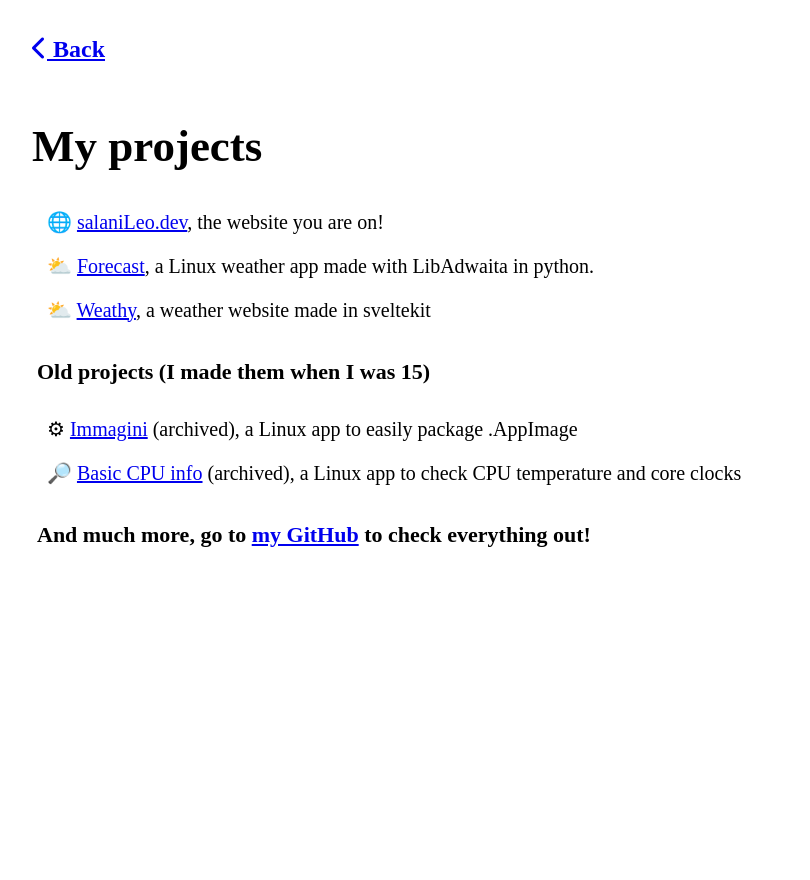
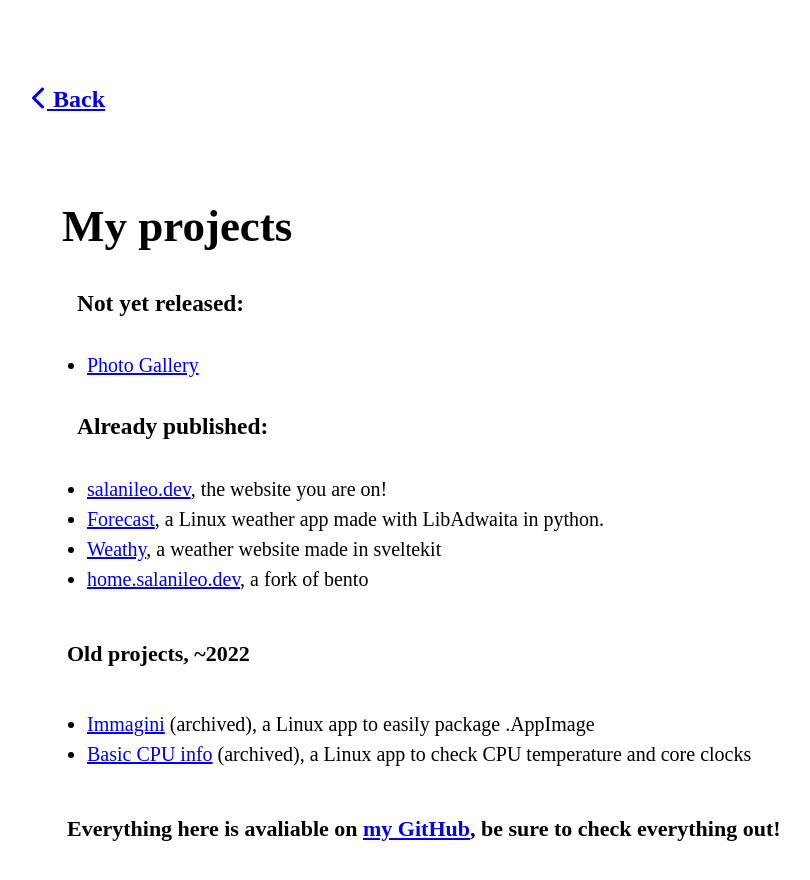
Before and after one commit to SalaniLeo/SalaniLeo, a SvelteKit app: page /projects in a window 1280 px wide. Shown: the top 880 px of the page, without its empty margins (96-906 px from the left). Before the commit the page ends 800 px from the top, so only its background shows below. Built offline with nearby package versions, Linux system fonts and the light colour scheme.

Commit message:
🔧 Update

```diff
--- a/src/app.css
+++ b/src/app.css
@@ -45,7 +45,7 @@
   /* Font colors, different types of text need different colors */
   --font-primary-color: #111111;
   --font-secondary-color: #636363;
-  --font-link-color: #3d3d3d;
+  --font-link-color: #336863;
 
   /* Different elements may need a border, use with caution, might not look good everywhere */
   --border-width-primary: 6px;
@@ -54,16 +54,24 @@
 
 * {
   transition-delay: 0s !important;
-  transition-duration: 0.1s;
+  transition-duration: 0.05s;
   font-family: "Josefin Sans", sans-serif;
+}
+
+a {
+  text-decoration: none;
+  color: var(--font-link-color);
 }
 
 body{
     background-color: var(--primary-color);
     margin: 0px;
     color: var(--font-primary-color);
-    padding-left: 10px;
-    padding-right: 10px;
+    max-height: 100vh;
+    top: 0px;
+    position: absolute;
+    min-width: 100vw;
+    left: 0px;
 }
 
 #pfp{
@@ -81,6 +89,7 @@
     flex-direction: column;
     grid-column-gap: 0px;
     grid-row-gap: 0px;
+    z-index: 24234;
 }
 
 .content > #home > #top, .body-top {
@@ -109,6 +118,11 @@
 
 .fa-paint-roller, .fa-brands, .fa-solid{
   font-size: 1rem;
+}
+
+.fa-linux {
+  font-size: 1.5rem;
+  width: 25px;
 }
 
 .content > #home > #home-body, .body {
@@ -175,7 +189,8 @@
 
 #content > #left > #projects > #subtitle {
     margin-top: 40px;
-    padding-left: 50px;
+    padding-left: 35px;
+    line-height: 40px;
 }
 
 #content > #right {
@@ -269,8 +284,8 @@
       width: 100%;
     }
     #content > #left > #projects > #subtitle {
-      margin-top: 40px;
-      padding-left: 20px;
+      margin-top: 20px;
+      padding-left: 0px;
   }
   #back{
     margin-left: 1rem;
--- /dev/null
+++ b/src/hooks.js
@@ -0,0 +1,5 @@
+export function getSession(request) {
+    return {
+        userAgent: request.headers['user-agent']
+    }
+}
--- a/src/routes/+layout.svelte
+++ b/src/routes/+layout.svelte
@@ -5,16 +5,30 @@
   import { onMount } from "svelte";
   import { getCookie, setTheme } from "$lib";
   let currentTheme = "light";
+  let shadow: HTMLElement;
 
   onMount(() => {
     if (getCookie("theme") != null) {
       currentTheme = getCookie("theme");
-      document.documentElement.dataset.theme == currentTheme;
+      document.documentElement.dataset.theme = currentTheme;
       setTheme(currentTheme, false);
     } else {
       setTheme(currentTheme, true);
     }
   });
+
+  let m = { x: 0, y: 0 };
+
+  function handleMousemove(event: MouseEvent) {
+    return
+    m.x = event.clientX;
+    m.y = event.clientY;
+    console.log(m.x, m.y);
+    if (shadow) {
+      shadow.style.top = `${m.y}px`;
+      shadow.style.left = `${m.x}px`;
+    }
+  }
 
   export let data: LayoutServerData;
 </script>
@@ -24,16 +38,43 @@
   <title>SalaniLeo</title>
 </svelte:head>
 
-<div class="layout">
+<!-- svelte-ignore a11y-no-static-element-interactions -->
+<div class="layout" on:mousemove={handleMousemove}>
+  <div class="root">
     <PageTransition pathname={data.pathname}>
+      <!-- <div class="shadow" bind:this={shadow}></div> -->
       <slot />
     </PageTransition>
+  </div>
 </div>
 
 <style>
 .layout {
+  top: 0px;
+  height: 100vh;
+  position: absolute;
+  width: 100vw;
+  left: 0px;
+}
+.root {
+  padding-top: 50px;
   max-width: 64rem;
   margin: 1rem auto;
   margin-bottom: 0px !important;
 }
+@media screen and (max-width: 890px) {
+  .root {
+    padding-top: 0px;
+  }
+}
+.shadow {
+  position: absolute;
+  width: 10px;
+  height: 10px;
+  background-color: rgba(100, 100, 100, 0.1);
+  box-shadow: 0px 0px 50px 10px var(--tertiary-color);
+  border-radius: 50%;
+  pointer-events: none;
+  z-index: -4;
+}
 </style>
--- a/src/routes/projects/+page.svelte
+++ b/src/routes/projects/+page.svelte
@@ -14,49 +14,64 @@
         </div>
         <div id="content">
           <div style="margin-left: 15px;">
-            <p>
-              🌐 <a class="link" href="https://salanileo.dev">salaniLeo.dev</a>,
-              the website you are on!
-            </p>
-            <p>
-              ⛅ <a class="link" href="https://forecast.salanileo.dev"
-                >Forecast</a
-              >, a Linux weather app made with LibAdwaita in python.
-            </p>
-            <p>
-              ⛅ <a class="link" href="https://weather.salanileo.dev">Weathy</a
-              >, a weather website made in sveltekit
-            </p>
+            <h3>Not yet released:</h3>
+            <ul>
+              <li>
+                <a class="link" href="https://github.com/salanileo/photogallery">Photo Gallery</a>
+              </li>
+            </ul>
+            <h3>Already published:</h3>
+            <ul>
+              <li>
+                <a class="link" href="https://salanileo.dev">salanileo.dev</a>,
+                the website you are on!
+              </li>
+              <li>
+                <a class="link" href="https://forecast.salanileo.dev"
+                  >Forecast</a
+                >, a Linux weather app made with LibAdwaita in python.
+              </li>
+              <li>
+                <a class="link" href="https://weather.salanileo.dev">Weathy</a
+                >, a weather website made in sveltekit
+              </li>
+              <li>
+                <a class="link" href="https://home.salanileo.dev">home.salanileo.dev</a>,
+                a fork of bento
+              </li>
+            </ul>
           </div>
           <div>
             <p
               style="padding-top: 15px; font-size: 22px; font-weight: 700; padding-left: 5px; padding-bottom: 10px;"
             >
-              Old projects (I made them when I was 15)
+              Old projects, ~2022
             </p>
           </div>
           <div style="margin-left: 15px;">
-            <p>
-              ⚙ <a class="link" href="https://github.com/SalaniLeo/Immagini"
+            <ul>
+              <li>
+                <a class="link" href="https://github.com/SalaniLeo/Immagini"
                 >Immagini</a
               > (archived), a Linux app to easily package .AppImage
-            </p>
-            <p>
-              🔎 <a
+              </li>
+              <li>
+                <a
                 class="link"
                 href="https://github.com/SalaniLeo/basic-CPU-info"
                 >Basic CPU info</a
               > (archived), a Linux app to check CPU temperature and core clocks
-            </p>
+              </li>
+            </ul>
           </div>
           <div>
             <p
               style="padding-top: 15px; font-size: 22px; font-weight: 700; padding-left: 5px; padding-bottom: 10px;"
             >
-              And much more, go to <a
+              Everything here is avaliable on <a
                 href="https://github.com/SalaniLeo/"
                 class="link">my GitHub</a
-              > to check everything out!
+              >, be sure to check everything out!
             </p>
           </div>
         </div>
@@ -66,6 +81,19 @@
 </div>
 
 <style>
+  #projects-body {
+    height: fit-content;
+    background-color: var(--secondary-color);
+    padding: 30px;
+    box-shadow: var(--shadow-color-medium) 0px 0px 10px;
+    border-radius: 20px;
+    border-top: var(--border-width-primary) solid var(--accent-color-secondary);
+  }
+  ul {
+    margin: 0px;
+    padding: 10px;
+    line-height: 30px;
+  }
   #top {
     display: flex;
     align-items: center;
--- a/src/routes/setup/+page.svelte
+++ b/src/routes/setup/+page.svelte
@@ -17,7 +17,7 @@
           <h3>My home setup</h3>
         </div>
         <div id="content">
-          <p class="title">Both my laptop and pc run Arch Linux with gnome, but I also have Hyprland installed.</p>
+          <p class="title">Both my laptop and pc run Arch Linux with gnome, but I also have <a href="https://hyprland.org/">Hyprland</a> installed.</p>
           <!-- <p class="text-content">
             JavaScript, TypeScript, HTML, CSS, Python, Java, C, Bash
           </p> -->
```
Also changed, not shown: src/routes/+page.svelte (+16 -7 lines), src/routes/future/+page.svelte (+4 -4 lines), src/routes/skills/+page.svelte (+8 -6 lines), src/app.html (line endings or trailing spaces). Lines whose indentation alone changed are shown as unchanged.
